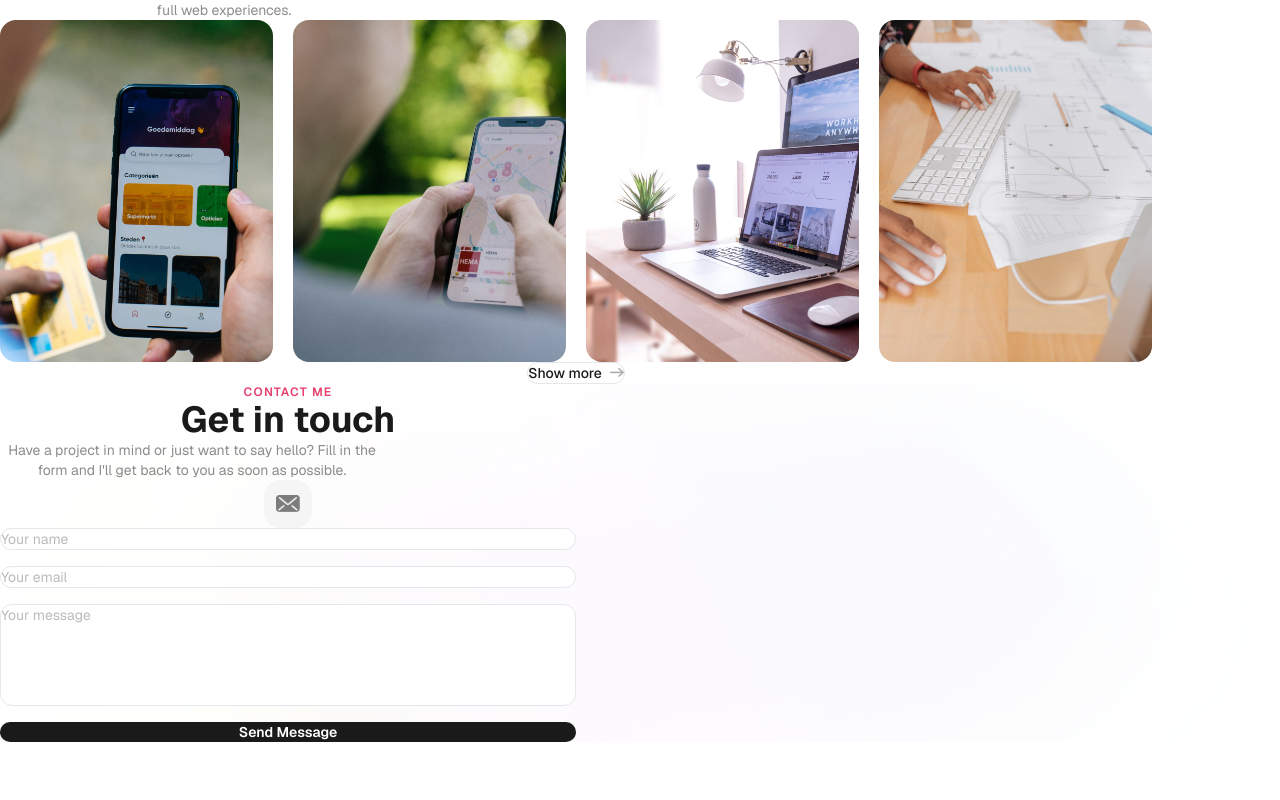
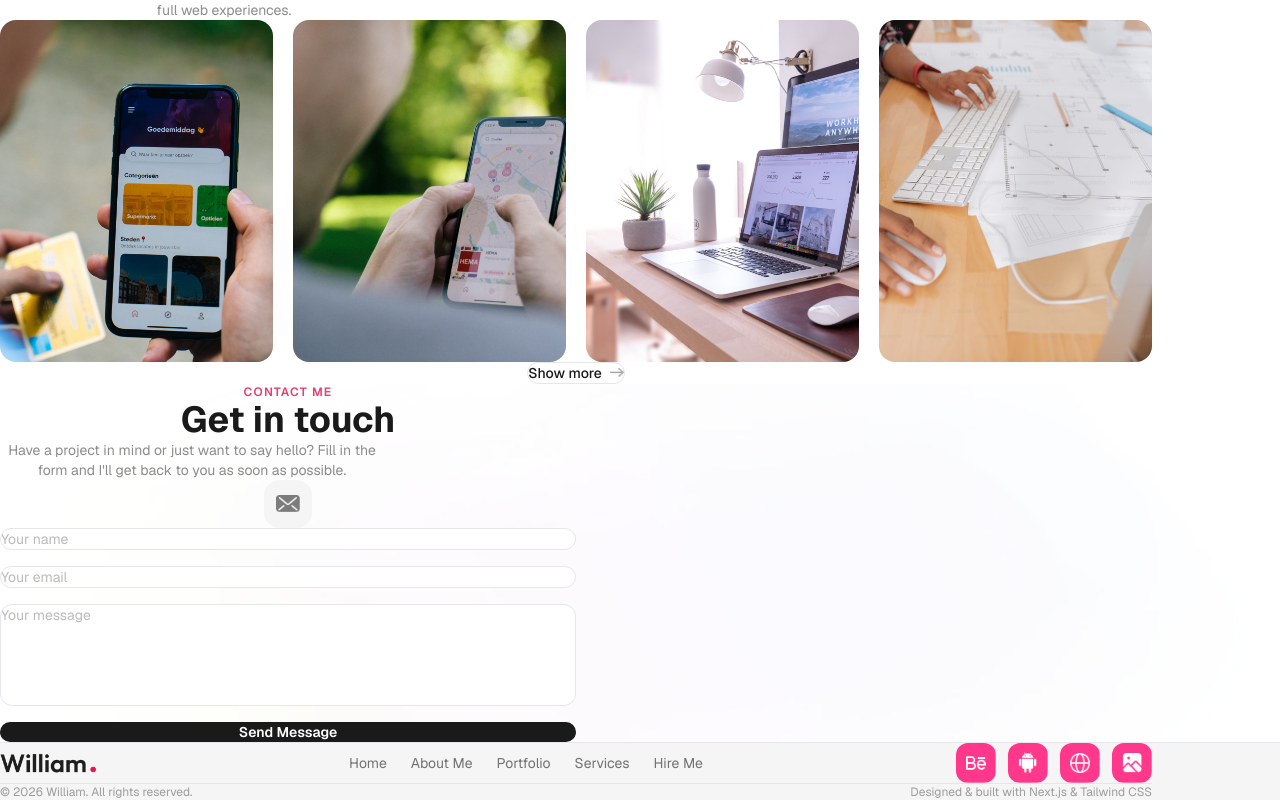
Before and after one commit to kyumna/yumna-portfolio, a Next.js app: page / in a window 1280 px wide. Shown: the part 1552-2352 px from the top of the page. Before the commit the page ends 2294 px from the top, so only its background shows below. Built offline with nearby package versions, Linux system fonts and the light colour scheme.

Commit message:
feat: add Footer and wire up full page layout
- Footer with logo, nav links, social icons, and copyright
- Dark mode preference persisted in localStorage and restored on mount
- Full page assembled: all sections in correct order

```diff
--- a/src/app/page.tsx
+++ b/src/app/page.tsx
@@ -4,16 +4,20 @@ import About from '@/components/About'
 import Services from '@/components/Services'
 import Portfolio from '@/components/Portfolio'
 import Contact from '@/components/Contact'
+import Footer from '@/components/Footer'
 
 export default function Home() {
   return (
+    <>
+      <Navbar />
       <main>
-      <Navbar />
         <Hero />
         <About />
         <Services />
         <Portfolio />
         <Contact />
       </main>
+      <Footer />
+    </>
   )
 }
--- /dev/null
+++ b/src/components/Footer.tsx
@@ -0,0 +1,83 @@
+import Image from 'next/image'
+
+const navLinks = [
+  { label: 'Home', href: '#home' },
+  { label: 'About Me', href: '#about' },
+  { label: 'Portfolio', href: '#portfolio' },
+  { label: 'Services', href: '#services' },
+  { label: 'Hire Me', href: '#contact' },
+]
+
+const socials = [
+  { icon: '/assets/Group 4250.png', alt: 'Behance', href: '#' },
+  { icon: '/assets/Group 4251.png', alt: 'Android', href: '#' },
+  { icon: '/assets/Group 4252.png', alt: 'Web', href: '#' },
+  { icon: '/assets/Group 4253.png', alt: 'Gallery', href: '#' },
+]
+
+export default function Footer() {
+  return (
+    <footer className="bg-[var(--muted)] border-t border-[var(--border)] px-6 py-12">
+      <div className="max-w-6xl mx-auto">
+
+        {/* Top row */}
+        <div className="flex flex-col md:flex-row items-center justify-between gap-8 mb-10">
+
+          {/* Logo */}
+          <a href="#home">
+            <Image
+              src="/assets/Group 4228.png"
+              alt="William."
+              width={130}
+              height={34}
+              className="h-8 w-auto"
+            />
+          </a>
+
+          {/* Nav links */}
+          <ul className="flex flex-wrap justify-center gap-6">
+            {navLinks.map((link) => (
+              <li key={link.label}>
+                <a
+                  href={link.href}
+                  className="text-sm text-[var(--foreground)]/60 hover:text-[var(--foreground)] transition-colors"
+                >
+                  {link.label}
+                </a>
+              </li>
+            ))}
+          </ul>
+
+          {/* Social icons */}
+          <div className="flex items-center gap-3">
+            {socials.map((s) => (
+              <a
+                key={s.alt}
+                href={s.href}
+                aria-label={s.alt}
+                className="w-10 h-10 rounded-xl overflow-hidden hover:scale-110 transition-transform"
+              >
+                <Image
+                  src={s.icon}
+                  alt={s.alt}
+                  width={40}
+                  height={40}
+                  className="object-cover w-full h-full"
+                />
+              </a>
+            ))}
+          </div>
+        </div>
+
+        {/* Divider */}
+        <div className="border-t border-[var(--border)] mb-6" />
+
+        {/* Bottom row */}
+        <div className="flex flex-col sm:flex-row items-center justify-between gap-3 text-xs text-[var(--foreground)]/40">
+          <p>© {new Date().getFullYear()} William. All rights reserved.</p>
+          <p>Designed &amp; built with Next.js &amp; Tailwind CSS</p>
+        </div>
+      </div>
+    </footer>
+  )
+}
--- a/src/components/Navbar.tsx
+++ b/src/components/Navbar.tsx
@@ -20,14 +20,23 @@ export default function Navbar() {
   const [menuOpen, setMenuOpen] = useState(false)
   const [scrolled, setScrolled] = useState(false)
 
+  // Apply dark class + persist to localStorage
   useEffect(() => {
     const root = document.documentElement
     if (isDark) {
       root.classList.add('dark')
+      localStorage.setItem('theme', 'dark')
     } else {
       root.classList.remove('dark')
+      localStorage.setItem('theme', 'light')
     }
   }, [isDark])
+
+  // Read persisted preference on mount
+  useEffect(() => {
+    const saved = localStorage.getItem('theme')
+    if (saved === 'dark') dispatch({ type: 'theme/setTheme', payload: true })
+  }, [dispatch])
 
   useEffect(() => {
     const onScroll = () => setScrolled(window.scrollY > 20)
```
Lines whose indentation alone changed are shown as unchanged.
